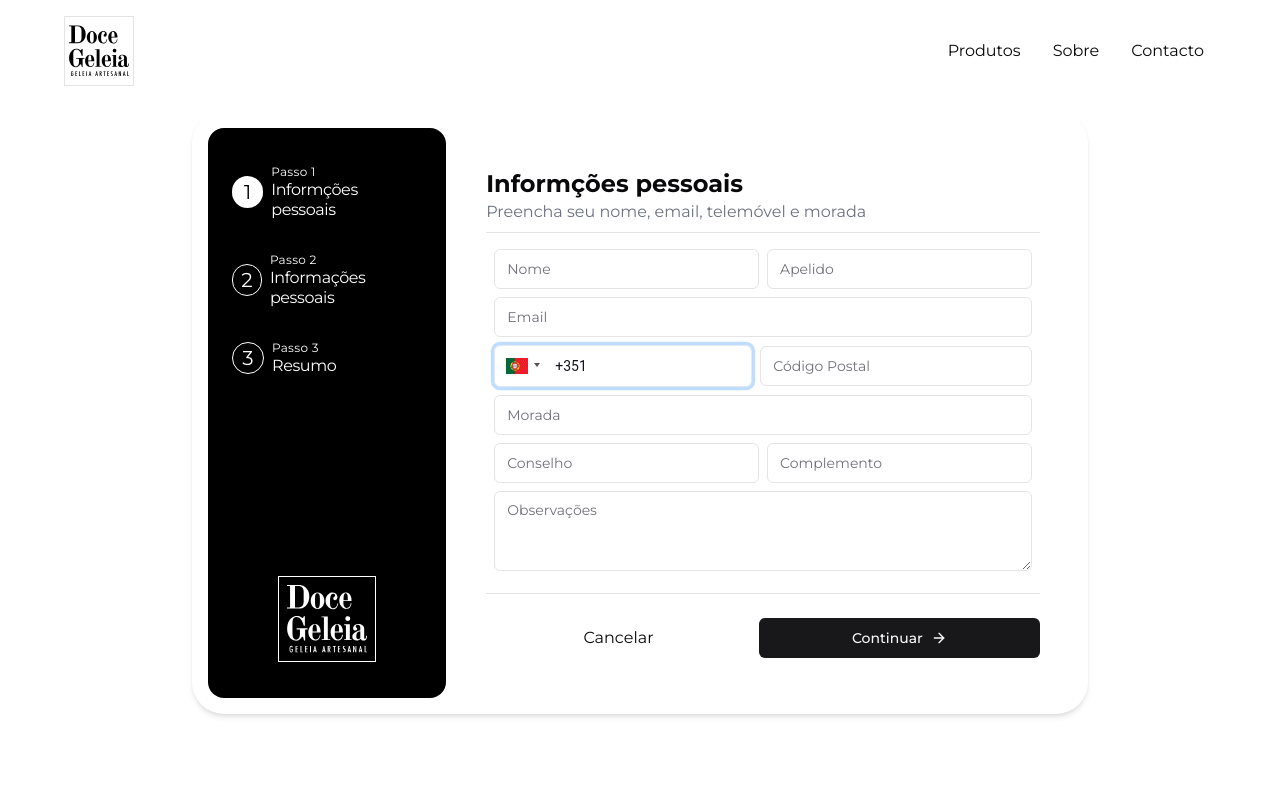
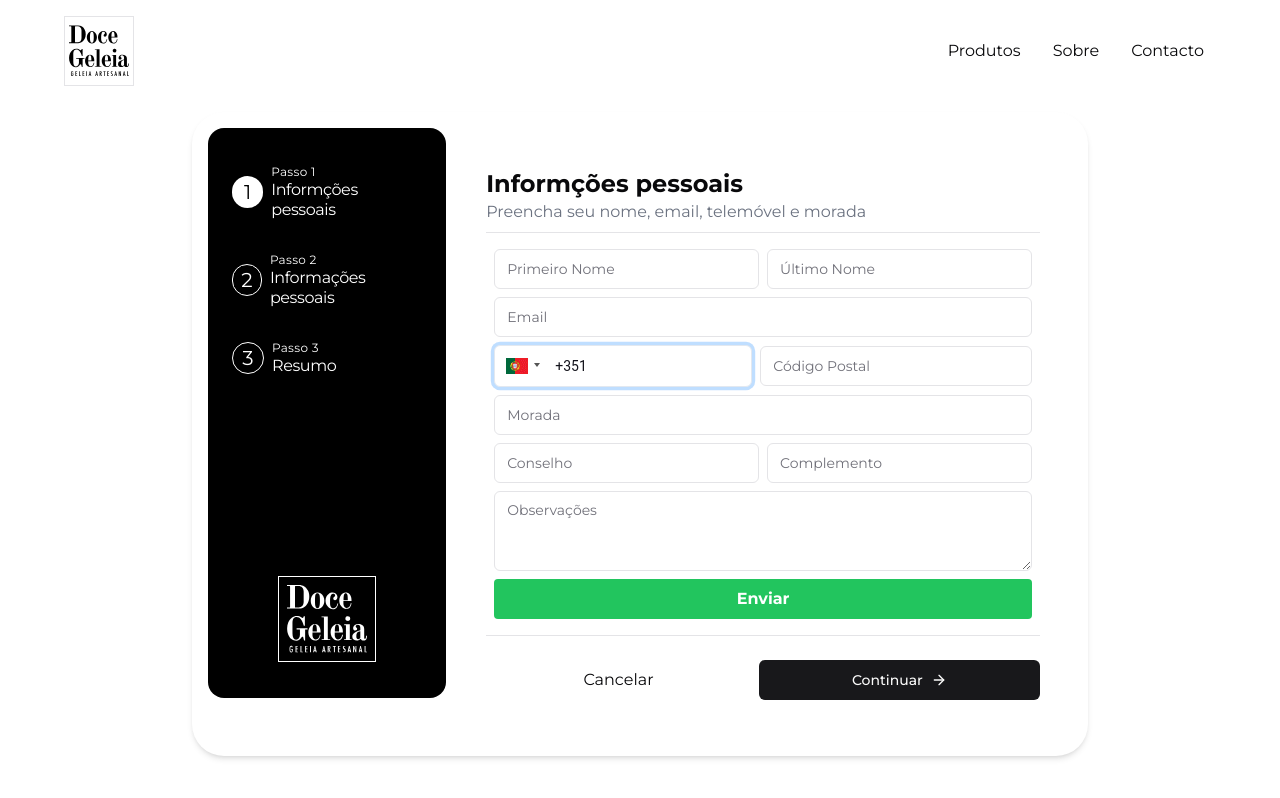
Before and after one commit to Claudio-Lins/doce-geleia-site, a Next.js app: page /order in a window 1280 px wide. Shown: the top 798 px of the page. Built offline with nearby package versions, Linux system fonts and the light colour scheme; no server answers; the database is empty.

Commit message:
Formulário ClientInfo

```diff
--- a/src/components/order/FormInfoClient.tsx
+++ b/src/components/order/FormInfoClient.tsx
@@ -2,20 +2,74 @@ import React from "react"
 import PhoneInput from "react-phone-input-2"
 import { Input } from "../ui/input"
 import { Textarea } from "../ui/textarea"
+import { useForm, Controller } from "react-hook-form"
+import { zodResolver } from "@hookform/resolvers/zod"
+import { z } from "zod"
+
+const formInfoClientSchema = z.object({
+  firstName: z.string().min(3),
+  lastName: z.string().min(3),
+  email: z.string().email(),
+  phone: z.string(),
+  postalCode: z.string(),
+  address: z.string(),
+  city: z.string(),
+  complement: z.string(),
+  observations: z.string(),
+})
+
+type FormInfoClientData = z.infer<typeof formInfoClientSchema>
 
 export function FormInfoClient() {
+  const {
+    control,
+    register,
+    handleSubmit,
+    formState: { errors },
+  } = useForm<FormInfoClientData>({
+    resolver: zodResolver(formInfoClientSchema),
+  })
+
+  async function handleFormInfoClient(data: FormInfoClientData) {
+    console.log(data)
+  }
+
   return (
     <div className="w-full p-2 rounded-md flex flex-col items-center">
-      <form className="w-full flex flex-col gap-2">
+      <form
+        onSubmit={handleSubmit(handleFormInfoClient)}
+        className="w-full flex flex-col gap-2"
+      >
         <div className="flex flex-col md:flex-row items-center w-full gap-2">
-          <Input type="text" placeholder="Nome" className="w-full" />
-          <Input type="text" placeholder="Apelido" className="w-full" />
+          <Input
+            type="text"
+            placeholder="Primeiro Nome"
+            className="w-full"
+            {...register("firstName")}
+          />
+          <Input
+            type="text"
+            placeholder="Último Nome"
+            className="w-full"
+            {...register("lastName")}
+          />
         </div>
         <div className="flex items-center w-full gap-2">
-          <Input type="email" placeholder="Email" className="w-full" />
+          <Input
+            type="email"
+            placeholder="Email"
+            className="w-full"
+            {...register("email")}
+          />
         </div>
         <div className="flex flex-col md:flex-row items-center w-full gap-2">
+          <Controller
+            control={control}
+            name="phone"
+            rules={{ required: true }}
+            render={({ field }) => (
               <PhoneInput
+                {...field}
                 inputStyle={{
                   color: "rgb(19, 19, 27)",
                   height: "42px",
@@ -30,25 +84,58 @@ export function FormInfoClient() {
                 buttonStyle={{}}
                 dropdownStyle={{ height: "150px" }}
                 country={"pt"}
-            value={""}
-            onChange={(phone) => console.log(phone)}
+                onChange={field.onChange} // Use field.onChange para atualizar o valor
                 inputProps={{
                   name: "phone",
                   required: true,
                   autoFocus: true,
                 }}
               />
-          <Input type="text" placeholder="Código Postal" className="w-full" />
+            )}
+          />
+          <Input
+            type="text"
+            placeholder="Código Postal"
+            className="w-full"
+            {...register("postalCode")}
+          />
         </div>
         <div className="flex items-center w-full gap-2">
-          <Input type="text" placeholder="Morada" className="w-full" />
+          <Input
+            type="text"
+            placeholder="Morada"
+            className="w-full"
+            {...register("address")}
+          />
         </div>
         <div className="flex items-center w-full gap-2">
-          <Input type="text" placeholder="Conselho" className="w-full" />
-          <Input type="text" placeholder="Complemento" className="w-full" />
+          <Input
+            type="text"
+            placeholder="Conselho"
+            className="w-full"
+            {...register("city")}
+          />
+          <Input
+            type="text"
+            placeholder="Complemento"
+            className="w-full"
+            {...register("complement")}
+          />
         </div>
         <div className="flex items-center w-full gap-2">
-          <Textarea placeholder="Observações" className="w-full" />
+          <Textarea
+            placeholder="Observações"
+            className="w-full"
+            {...register("observations")}
+          />
+        </div>
+        <div className="flex items-center w-full gap-2">
+          <button
+            type="submit"
+            className="w-full bg-green-500 hover:bg-green-600 text-white font-bold py-2 px-4 rounded"
+          >
+            Enviar
+          </button>
         </div>
       </form>
     </div>
```
Also changed, not shown: package.json (+5 -2 lines), 1 other file (tests, documents, lock files or other folders). Lines whose indentation alone changed are shown as unchanged.
